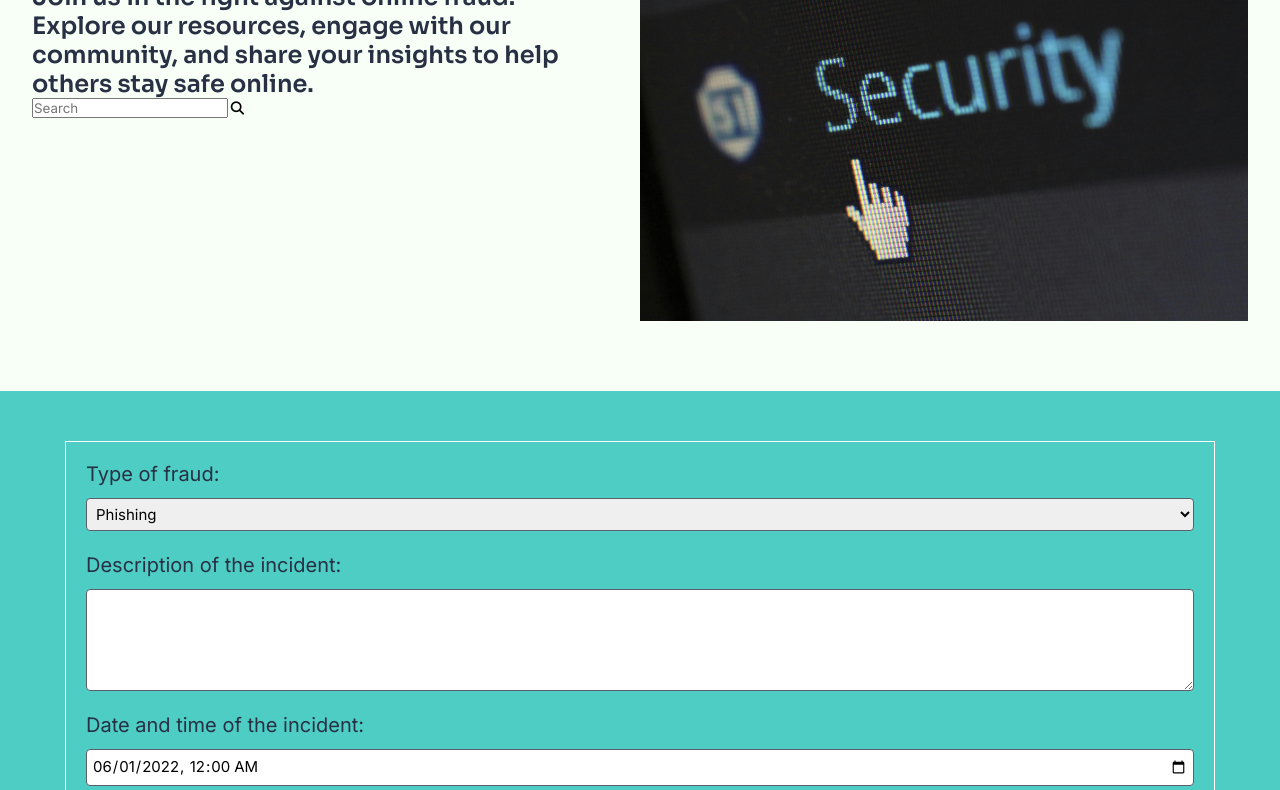
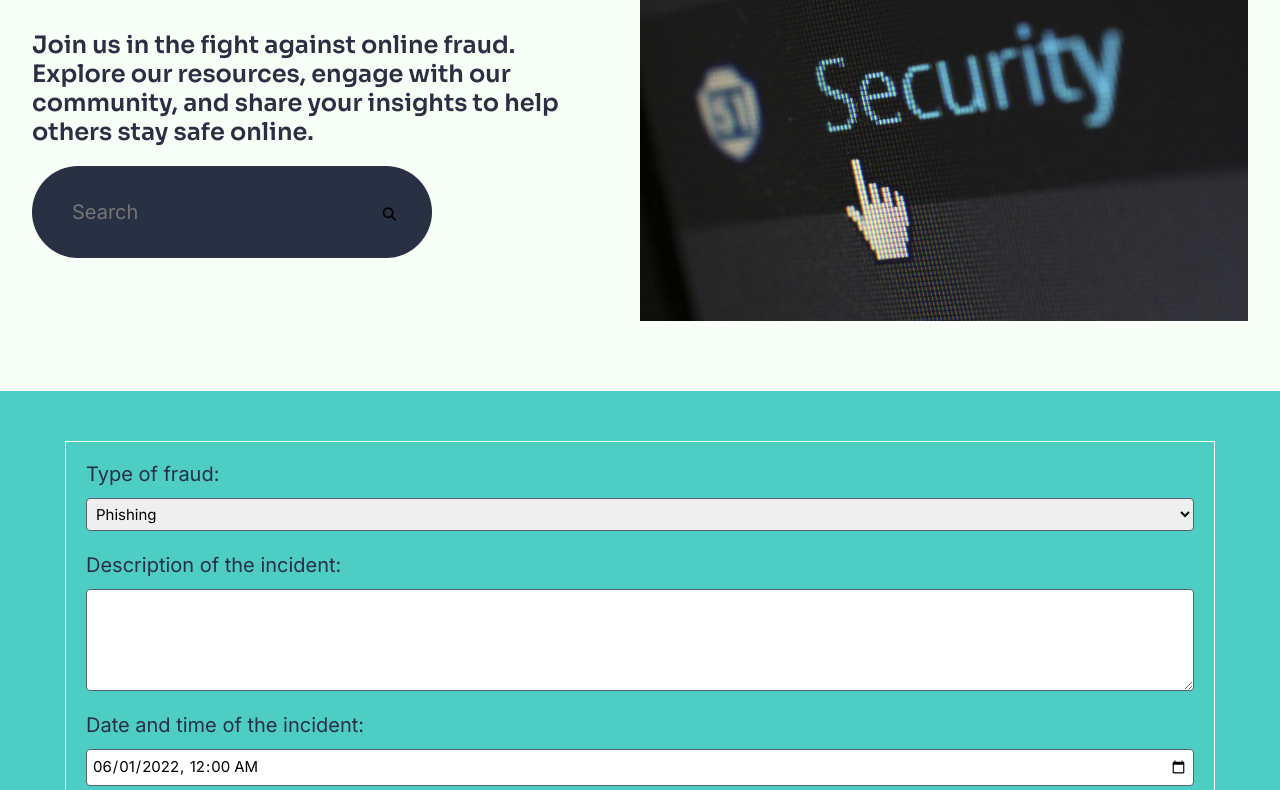
Before and after one commit to silveirabeatriz/redi_project, a plain HTML site: page index.html in a window 1280 px wide. Shown: the part 222-1012 px from the top of the page. Drawn offline with nearby package versions, Linux system fonts and the light colour scheme.

Commit message:
hero-searchbar

```diff
--- a/css/main.css
+++ b/css/main.css
@@ -63,11 +63,31 @@ header nav ul li a:hover {
   max-width: 50%;
 }
 
-.s-hero .container .right .search-bar input{
-  background-color: transparent;
+.s-hero .left h5{
+  margin-top: 2em;
+}
 
+.s-hero .search-bar {
+  margin-top: 2rem;
+  width: 100%;
+  max-width: 40rem;
+  background-color: var(--blue-20);
+  display: flex;
+  align-items: center;
+  border-radius: 60px;
+  padding: 10px 20px;
+}
 
+.s-hero .search-bar input {
+  background: transparent;
+  flex: 1;
+  border: 0;
+  outline: none;
+  padding: 2.4rem 2rem;
+  font-size: 2rem;
+  color: #cac7ff;
 }
+
 
 
 
--- a/index.html
+++ b/index.html
@@ -43,18 +43,18 @@
 
     <section class="s-hero">
         <div class="container">
-            <div class="right">
+            <div class="left">
                 <h1>Report Online Fraud</h1>
-                <h5>Join us in the fight against online fraud. </h5>
-                <h5>Explore our resources, engage with our community, and share your insights to help others stay safe online.</h5>
-                <div class="searchbar">
+                <h5>Join us in the fight against online fraud.
+                </br>Explore our resources, engage with our community, and share your insights to help others stay safe online.</h5>
+                <div class="search-bar">
                     <form action="">
                         <input type="text" placeholder="Search" name="q">
                         <button type="submit"><i class="fa-solid fa-magnifying-glass"></i></button>
                     </form>
                 </div>
             </div>
-            <div class="left">
+            <div class="right">
                 <img src="./img/hero-security.jpg" alt="onlinefraud">
             </div>
         </div>
```
